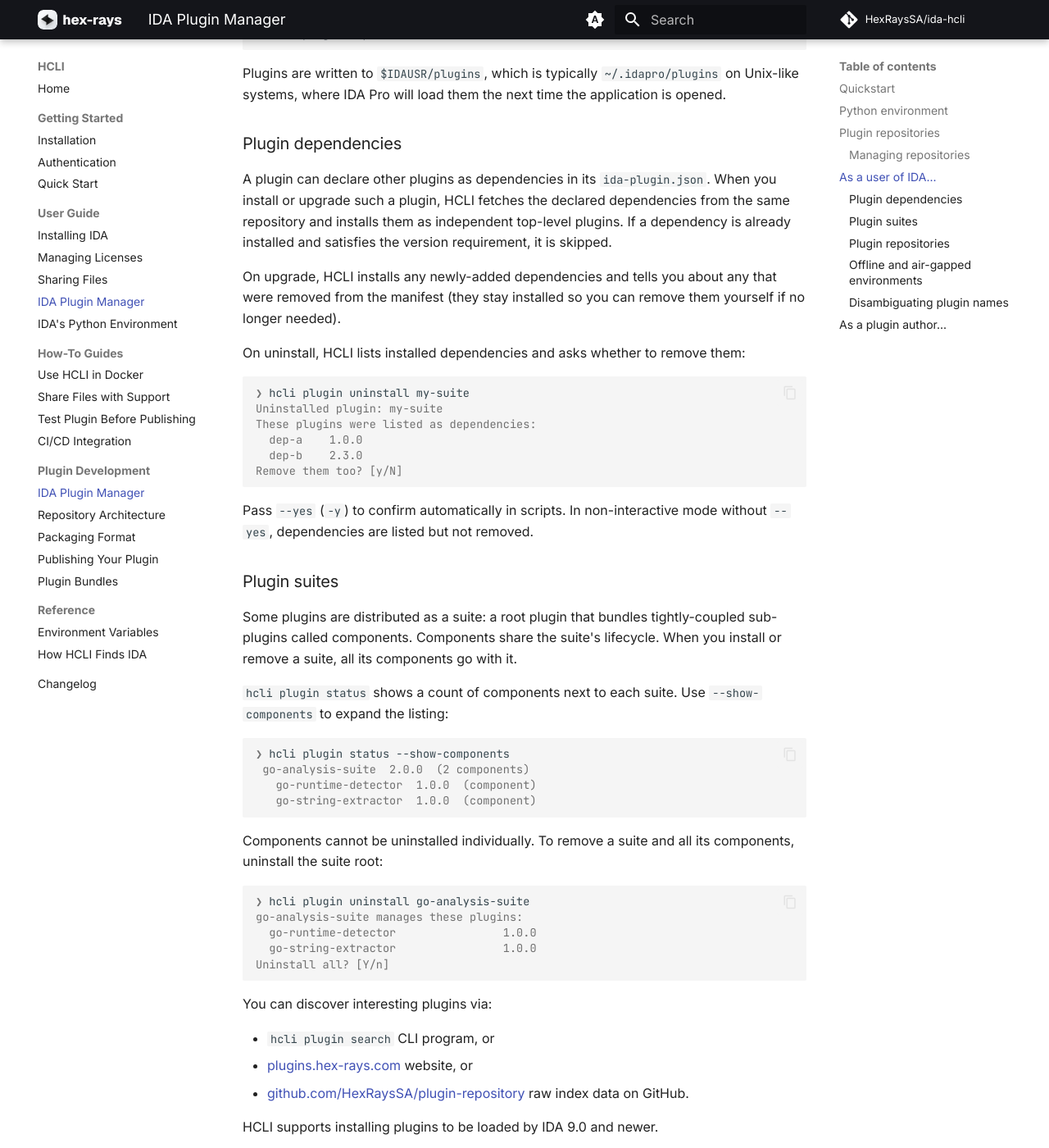
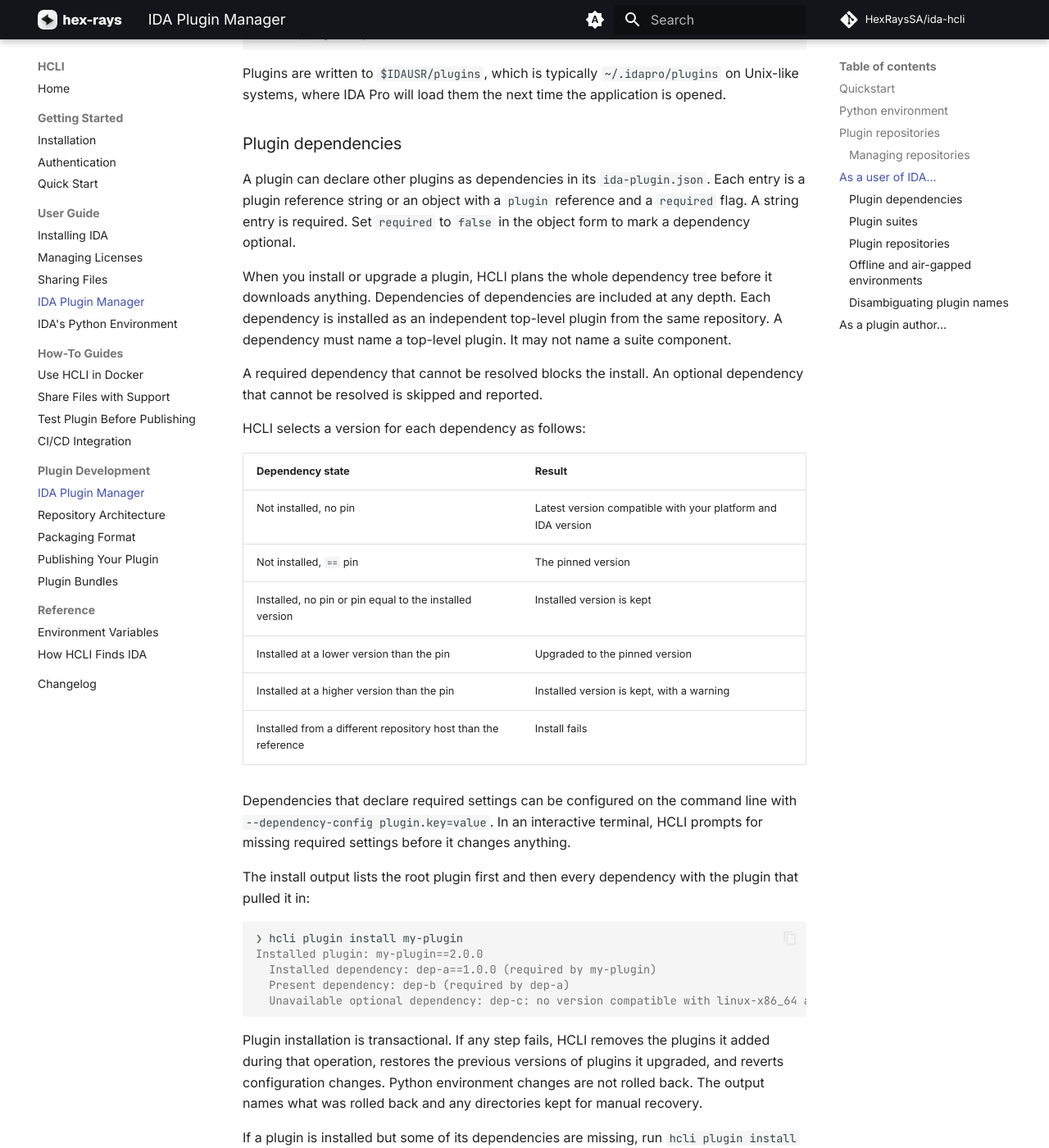
Before and after one commit to HexRaysSA/ida-hcli, an MkDocs documentation site: the page built from docs/user-guide/plugin-manager.md, in a window 1280 px wide and 1400 px high, scrolled down 2899 px. Shown: the whole window at 82% size. Built offline with MkDocs 1.6.1 and Material for MkDocs 9.7.7, drawn with Linux system fonts in a browser that asks for light colours; comment, search, counter and statistics services are not loaded; some of the changed text lies outside the part shown.

Commit message:
document recursive dependency resolution, bundle closure, and uninstall notices
Co-Authored-By: Claude Fable 5.1 <noreply@anthropic.com>

````diff
--- a/docs/user-guide/plugin-manager.md
+++ b/docs/user-guide/plugin-manager.md
@@ -121,26 +121,67 @@ Plugins are written to `$IDAUSR/plugins`, which is typically `~/.idapro/plugins`
 
 ### Plugin dependencies
 
-A plugin can declare other plugins as dependencies in its `ida-plugin.json`. When you install or upgrade such a plugin, HCLI fetches the declared dependencies from the same repository and installs them as independent top-level plugins. If a dependency is already installed and satisfies the version requirement, it is skipped.
+A plugin can declare other plugins as dependencies in its `ida-plugin.json`. Each entry is a plugin reference string or an object with a `plugin` reference and a `required` flag. A string entry is required. Set `required` to `false` in the object form to mark a dependency optional.
 
-On upgrade, HCLI installs any newly-added dependencies and tells you about any that were removed from the manifest (they stay installed so you can remove them yourself if no longer needed).
+When you install or upgrade a plugin, HCLI plans the whole dependency tree before it downloads anything. Dependencies of dependencies are included at any depth. Each dependency is installed as an independent top-level plugin from the same repository. A dependency must name a top-level plugin. It may not name a suite component.
 
-On uninstall, HCLI lists installed dependencies and asks whether to remove them:
+A required dependency that cannot be resolved blocks the install. An optional dependency that cannot be resolved is skipped and reported.
+
+HCLI selects a version for each dependency as follows:
+
+| Dependency state | Result |
+|---|---|
+| Not installed, no pin | Latest version compatible with your platform and IDA version |
+| Not installed, `==` pin | The pinned version |
+| Installed, no pin or pin equal to the installed version | Installed version is kept |
+| Installed at a lower version than the pin | Upgraded to the pinned version |
+| Installed at a higher version than the pin | Installed version is kept, with a warning |
+| Installed from a different repository host than the reference | Install fails |
+
+Dependencies that declare required settings can be configured on the command line with `--dependency-config plugin.key=value`. In an interactive terminal, HCLI prompts for missing required settings before it changes anything.
+
+The install output lists the root plugin first and then every dependency with the plugin that pulled it in:
 
 ```console
-❯ hcli plugin uninstall my-suite
-Uninstalled plugin: my-suite
+❯ hcli plugin install my-plugin
+Installed plugin: my-plugin==2.0.0
+  Installed dependency: dep-a==1.0.0 (required by my-plugin)
+  Present dependency: dep-b (required by dep-a)
+  Unavailable optional dependency: dep-c: no version compatible with linux-x86_64 and IDA 9.1 was found in the allowed repositories
+```
+
+Plugin installation is transactional. If any step fails, HCLI removes the plugins it added during that operation, restores the previous versions of plugins it upgraded, and reverts configuration changes. Python environment changes are not rolled back. The output names what was rolled back and any directories kept for manual recovery.
+
+If a plugin is installed but some of its dependencies are missing, run `hcli plugin install --upgrade <plugin-name>`. When the installed version is already the newest available, this installs the missing dependencies and leaves the plugin as it is.
+
+On upgrade, HCLI installs newly declared dependencies and tells you about dependencies removed from the manifest. They stay installed so you can remove them yourself if no longer needed.
+
+On uninstall, HCLI reports installed plugins that depend on the plugin you are removing, including declarations made by suite components:
+
+```console
+❯ hcli plugin uninstall dep-a
+These installed plugins depend on dep-a:
+  my-plugin requires dep-a
+  tool-a (component of tools) optionally uses dep-a
+Uninstall anyway? [Y/n]
+```
+
+It also lists the dependencies of the removed plugin and offers to remove those that no other installed plugin declares:
+
+```console
+❯ hcli plugin uninstall my-plugin
+Uninstalled plugin: my-plugin
 These plugins were listed as dependencies:
-  dep-a    1.0.0
-  dep-b    2.3.0
+  dep-a==1.0.0
+  dep-b==2.3.0  (kept: still declared by other-plugin)
 Remove them too? [y/N]
 ```
 
-Pass `--yes` (`-y`) to confirm automatically in scripts. In non-interactive mode without `--yes`, dependencies are listed but not removed.
+Removal is not recursive: dependencies of a removed companion stay installed. Pass `--yes` (`-y`) to confirm automatically in scripts. In non-interactive mode without `--yes`, companions are listed but not removed.
 
 ### Plugin suites
 
-Some plugins are distributed as a suite: a root plugin that bundles tightly-coupled sub-plugins called components. Components share the suite's lifecycle. When you install or remove a suite, all its components go with it.
+Some plugins are distributed as a suite: a root plugin that bundles tightly-coupled sub-plugins called components. Components share the suite's lifecycle. When you install or remove a suite, all its components go with it. A dependency declared by another plugin must name the suite root. Components cannot be dependency targets.
 
 `hcli plugin status` shows a count of components next to each suite. Use `--show-components` to expand the listing:
 
@@ -213,7 +254,7 @@ current version: 9.4
 Installed plugin: plugin1==1.0.0
 ```
 
-Dependencies are installed from the bundle's embedded wheelhouse, so pip does not need network access.
+A bundle contains the plugins named when it was created plus every required plugin dependency at any depth, so plugin dependencies resolve from the bundle without network access. Python dependencies are installed from the bundle's embedded wheelhouse, so pip does not need network access either.
 
 To restore the default configuration later, re-add the built-in repositories with their canonical URLs:
 
````
Also changed, not shown: docs/changelog.md (+6 -1 lines), docs/reference/plugin-bundle-spec.md (+3 -3 lines), docs/reference/plugin-packaging-and-format.md (+2 -2 lines), docs/reference/plugin-repository-architecture.md (+3 -0 lines), docs/reference/plugins-AGENT.md (+3 -1 lines).
